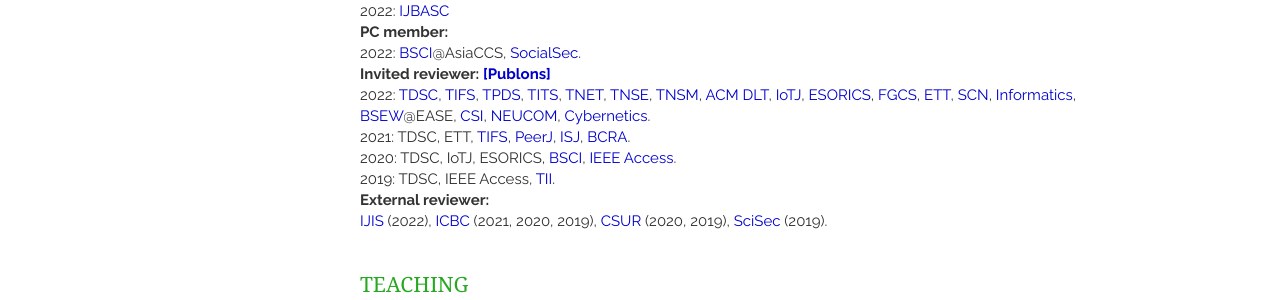
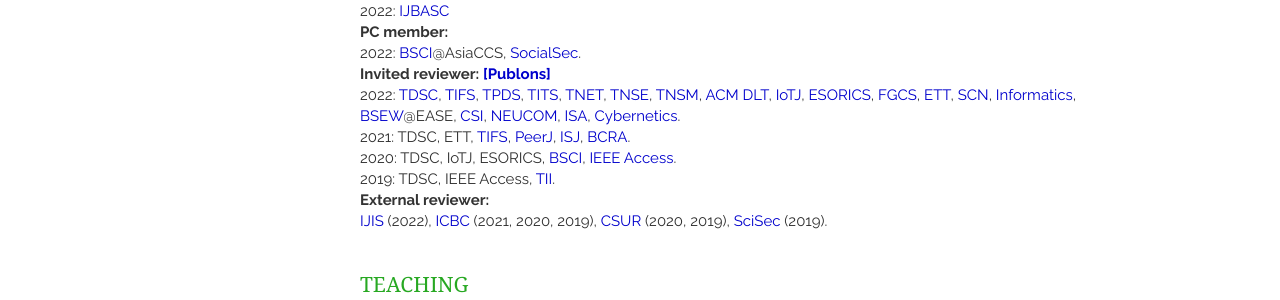
Before and after one commit to AaronWang-git/qinwang-git.github.io, a Jekyll site: the page built from index.html, in a window 1280 px wide and 900 px high, scrolled down 2624 px. Shown: the part 192-492 px from the top of the window. Built offline with Jekyll 4.4.1, drawn with Linux system fonts in a browser that asks for light colours; nearby versions of some CDN libraries; a script that is not in the unit is left out; the list of posts is cut into pages by our own code.

Commit message:
Update service.html

```diff
--- a/_includes/service.html
+++ b/_includes/service.html
@@ -68,6 +68,7 @@
               <a href="https://conf.researchr.org/home/ease-2022/bsews-2022#Call-for-Papers" target="_blank">BSEW</a></strong>@EASE,
               <a href="https://www.journals.elsevier.com/computer-standards-and-interfaces" target="_blank">CSI</a></strong>,
               <a href="https://www.sciencedirect.com/journal/neurocomputing" target="_blank">NEUCOM</a></strong>,
+              <a href="https://www.sciencedirect.com/journal/isa-transactions" target="_blank">ISA</a></strong>,
  <a href="https://www.tandfonline.com/journals/ucbs20?gclid=CjwKCAjwjtOTBhAvEiwASG4bCLfDFwRNv3Pqxv1YwkLAf6ocabyaYqFdGE1LnEMtoWW0Ac92gl6oBhoCvAEQAvD_BwE" target="_blank">Cybernetics</a></strong>.
  <br>
         2021: TDSC, ETT, <a href="https://ieeexplore.ieee.org/xpl/RecentIssue.jsp?punumber=10206" target="_blank"> TIFS</a></strong>,
```
